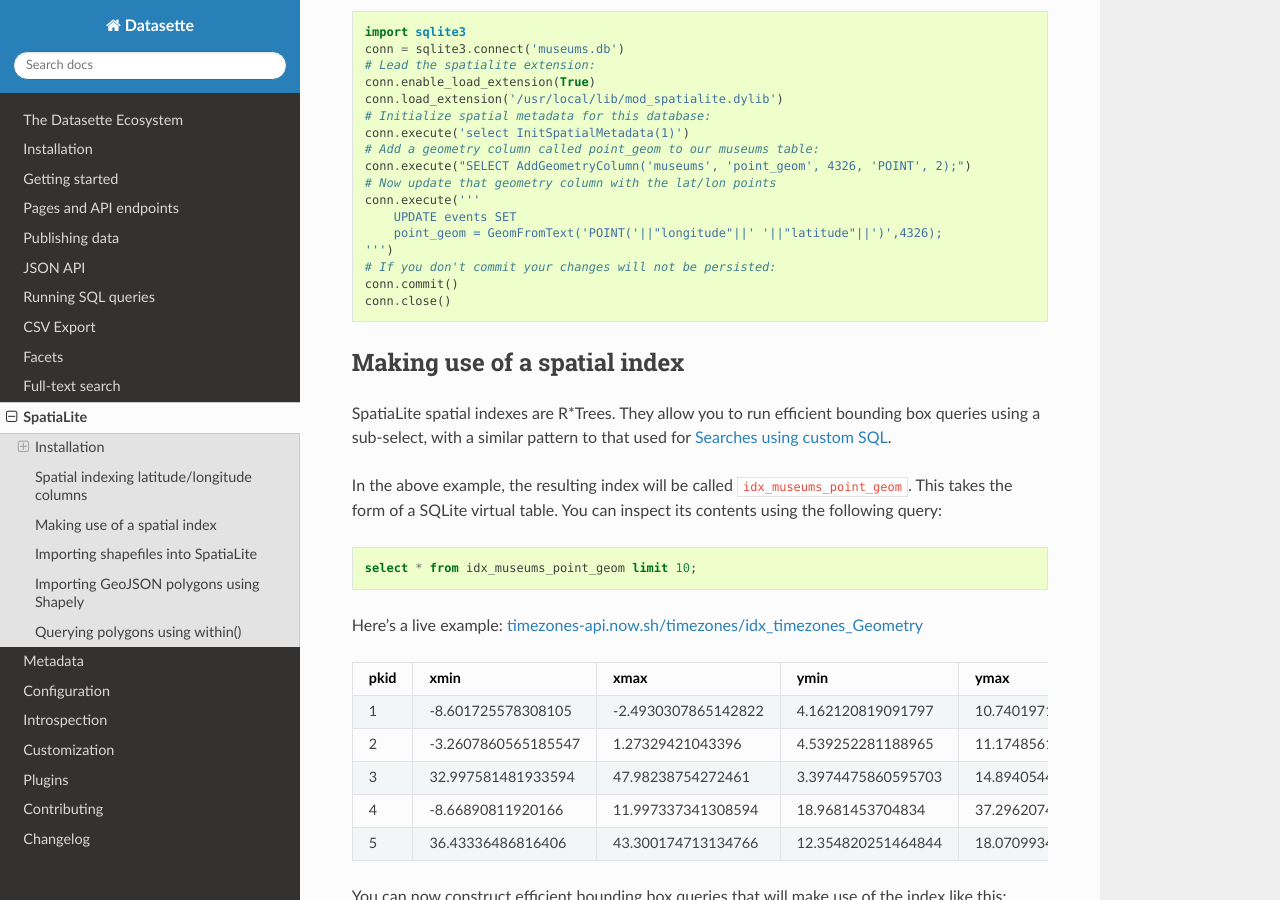
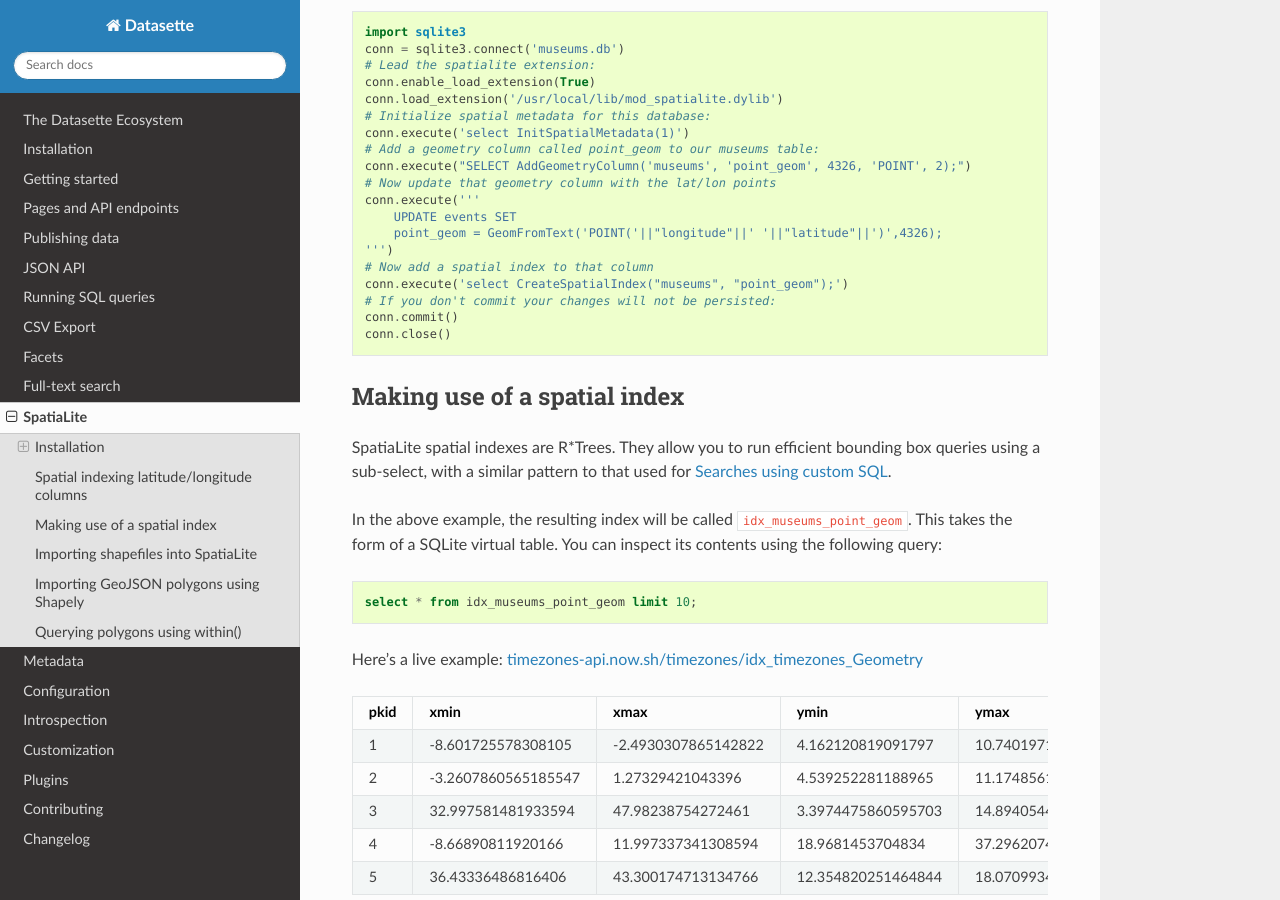
Before and after one commit to simonw/datasette, a Sphinx documentation site: the page built from docs/spatialite.rst, in a window 1280 px wide and 900 px high, scrolled down 1371 px. Built offline with Sphinx 7.4.7 and the Read the Docs theme 2.0.0, drawn with Linux system fonts in a browser that asks for light colours.

Commit message:
Update spatialite.rst
a line of sql added to create the idx_<table_name> in the python recipe

```diff
--- a/docs/spatialite.rst
+++ b/docs/spatialite.rst
@@ -68,6 +68,8 @@ Here's a recipe for taking a table with existing latitude and longitude columns,
         UPDATE events SET
         point_geom = GeomFromText('POINT('||"longitude"||' '||"latitude"||')',4326);
     ''')
+    # Now add a spatial index to that column
+    conn.execute('select CreateSpatialIndex("museums", "point_geom");')
     # If you don't commit your changes will not be persisted:
     conn.commit()
     conn.close()
```
